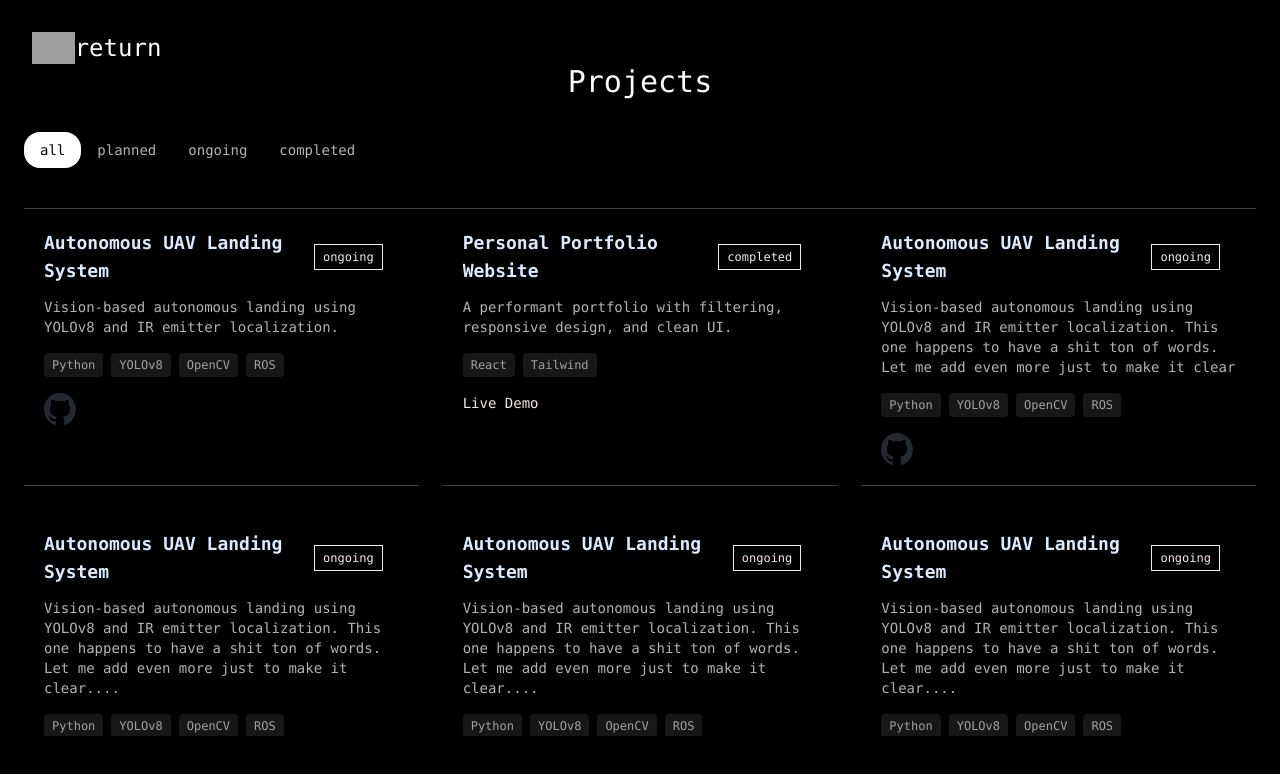
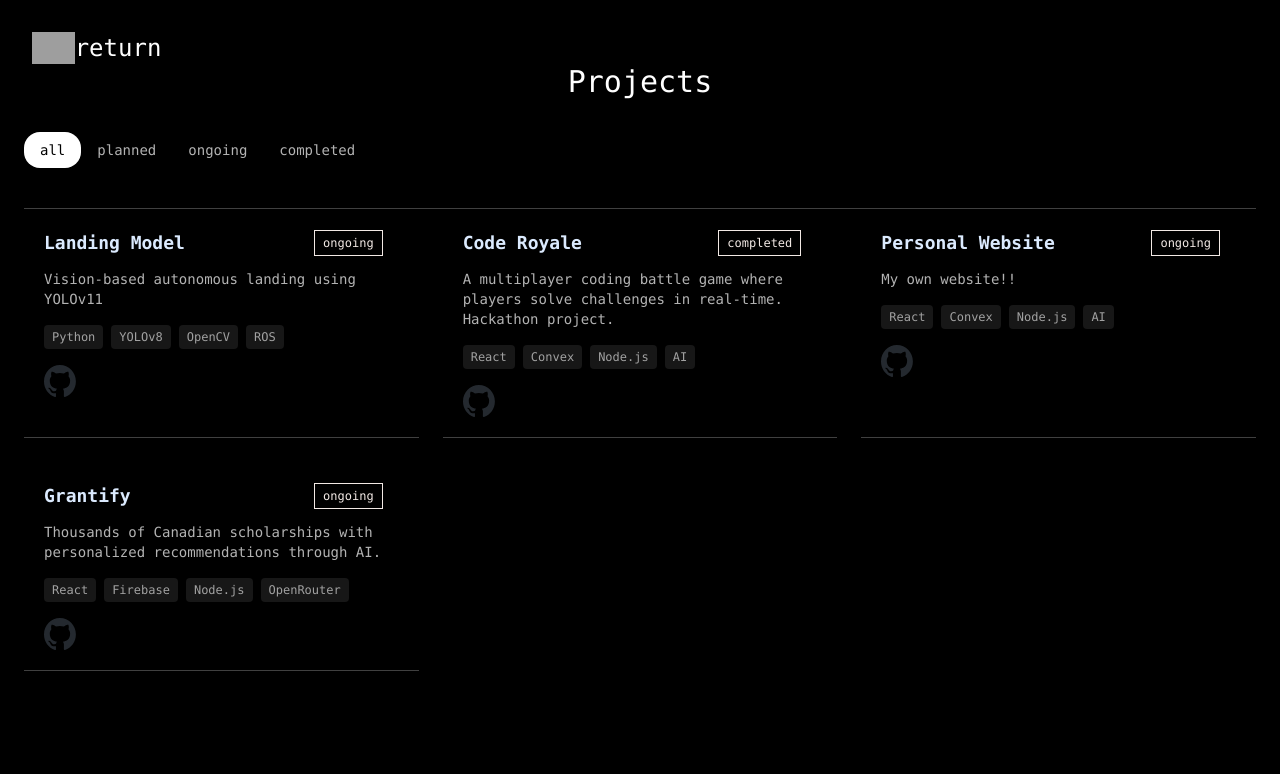
Before and after one commit to Ralenze/personalweb, a React (Vite) app: page /experience in a window 1280 px wide. Shown: the top 774 px of the page. Built offline with nearby package versions, Linux system fonts and the light colour scheme; grey boxes are pictures that could not be loaded.

Commit message:
chore: added path visibility

```diff
--- a/src/blogs/first-blog.md
+++ b/src/blogs/first-blog.md
@@ -8,11 +8,16 @@ readingTime: 4 mins
 
 ## Why I wrote this
 
-Some intro text.
+I've been wanting to type some stuff here for some while. There's been so so so much to say
+The hardest part of building this website was having the motivation and discipline to build it.
+
+> Gimme dat World
+
+- Socrates
 
 ## What I learned
 
-More content.
+Ohh its such a bisssh
 
 ## Final thoughts
 
--- a/src/pages/BlogPage.jsx
+++ b/src/pages/BlogPage.jsx
@@ -14,7 +14,7 @@ function BlogPage() {
   return (
     <div className="min-h-screen w-screen bg-black">
         <ReturnButton/>
-    <div className="h-full w-full prose prose-invert mx-auto py-16 lg:py-32 place-items-center  font-mono">
+    <div className="h-full w-3/5 prose prose-invert mx-auto py-16 lg:py-32 place-items-center font-mono">
       <h1>{post.title}</h1>
       <ReactMarkdown remarkPlugins={[remarkGfm]}>
         {post.content}
--- a/src/texts/projectlist.js
+++ b/src/texts/projectlist.js
@@ -7,9 +7,8 @@ export const ProjectStatus = {
 export const projects = [
   {
     id: "autonomous-landing",
-    title: "Autonomous UAV Landing System",
-    shortDescription:
-      "Vision-based autonomous landing using YOLOv8 and IR emitter localization.",
+    title: "Landing Model",
+    shortDescription: "Vision-based autonomous landing using YOLOv11",
     status: ProjectStatus.IN_PROGRESS,
     startDate: "2024-05",
     tech: ["Python", "YOLOv8", "OpenCV", "ROS"],
@@ -20,101 +19,44 @@ export const projects = [
     },
   },
   {
-    id: "portfolio-site",
-    title: "Personal Portfolio Website",
+    id: "code-royale",
+    title: "Code Royale",
     shortDescription:
-      "A performant portfolio with filtering, responsive design, and clean UI.",
+      "A multiplayer coding battle game where players solve challenges in real-time. Hackathon project.",
     status: ProjectStatus.COMPLETED,
-    startDate: "2024-01",
-    endDate: "2024-02",
-    tech: ["React", "Tailwind"],
-    tags: ["frontend"],
+    startDate: "2025-10",
+    endDate: "2025-10",
+    tech: ["React", "Convex", "Node.js", "AI"],
+    tags: ["frontend", "backend", "AI"],
     links: {
-      demo: "https://yourdomain.com",
+      github: "https://github.com/Epicslooyer/Stormhacks",
     },
   },
   {
-    id: "test3",
-    title: "Autonomous UAV Landing System",
-    shortDescription:
-      "Vision-based autonomous landing using YOLOv8 and IR emitter localization. This one happens to have a shit ton of words. Let me add even more just to make it clear",
+    id: "portfolio-site",
+    title: "Personal Website",
+    shortDescription: "My own website!! ",
     status: ProjectStatus.IN_PROGRESS,
-    startDate: "2024-05",
-    tech: ["Python", "YOLOv8", "OpenCV", "ROS"],
-    tags: ["robotics", "cv", "ml"],
-    featured: true,
+    startDate: "2026-01",
+    endDate: "2026-01",
+    tech: ["React", "Convex", "Node.js", "AI"],
+    tags: ["frontend", "backend", "AI"],
     links: {
-      github: "https://github.com/you/uav-landing",
+      github: "https://github.com/Ralenze/personalweb",
     },
   },
   {
-    id: "4",
-    title: "Autonomous UAV Landing System",
+    id: "grantify",
+    title: "Grantify",
     shortDescription:
-      "Vision-based autonomous landing using YOLOv8 and IR emitter localization. This one happens to have a shit ton of words. Let me add even more just to make it clear.... ",
+      "Thousands of Canadian scholarships with personalized recommendations through AI. ",
     status: ProjectStatus.IN_PROGRESS,
-    startDate: "2024-05",
-    tech: ["Python", "YOLOv8", "OpenCV", "ROS"],
-    tags: ["robotics", "cv", "ml"],
-    featured: true,
+    startDate: "2026-01",
+    endDate: "2026-03",
+    tech: ["React", "Firebase", "Node.js", "OpenRouter"],
+    tags: ["frontend", "backend", "AI"],
     links: {
-      github: "https://github.com/you/uav-landing",
-    },
-  },
-  {
-    id: "5",
-    title: "Autonomous UAV Landing System",
-    shortDescription:
-      "Vision-based autonomous landing using YOLOv8 and IR emitter localization. This one happens to have a shit ton of words. Let me add even more just to make it clear.... ",
-    status: ProjectStatus.IN_PROGRESS,
-    startDate: "2024-05",
-    tech: ["Python", "YOLOv8", "OpenCV", "ROS"],
-    tags: ["robotics", "cv", "ml"],
-    featured: true,
-    links: {
-      github: "https://github.com/you/uav-landing",
-    },
-  },
-  {
-    id: "6",
-    title: "Autonomous UAV Landing System",
-    shortDescription:
-      "Vision-based autonomous landing using YOLOv8 and IR emitter localization. This one happens to have a shit ton of words. Let me add even more just to make it clear.... ",
-    status: ProjectStatus.IN_PROGRESS,
-    startDate: "2024-05",
-    tech: ["Python", "YOLOv8", "OpenCV", "ROS"],
-    tags: ["robotics", "cv", "ml"],
-    featured: true,
-    links: {
-      github: "https://github.com/you/uav-landing",
-    },
-  },
-  {
-    id: "7",
-    title: "Autonomous UAV Landing System",
-    shortDescription:
-      "Vision-based autonomous landing using YOLOv8 and IR emitter localization. This one happens to have a shit ton of words. Let me add even more just to make it clear.... ",
-    status: ProjectStatus.IN_PROGRESS,
-    startDate: "2024-05",
-    tech: ["Python", "YOLOv8", "OpenCV", "ROS"],
-    tags: ["robotics", "cv", "ml"],
-    featured: true,
-    links: {
-      github: "https://github.com/you/uav-landing",
-    },
-  },
-  {
-    id: "8",
-    title: "Autonomous UAV Landing System",
-    shortDescription:
-      "Vision-based autonomous landing using YOLOv8 and IR emitter localization. This one happens to have a shit ton of words. Let me add even more just to make it clear.... ",
-    status: ProjectStatus.IN_PROGRESS,
-    startDate: "2024-05",
-    tech: ["Python", "YOLOv8", "OpenCV", "ROS"],
-    tags: ["robotics", "cv", "ml"],
-    featured: true,
-    links: {
-      github: "https://github.com/you/uav-landing",
+      github: "https://github.com/joshrtust/Grantify",
     },
   },
 ];
```
Also changed, not shown: 1 other file (tests, documents, lock files or other folders).
